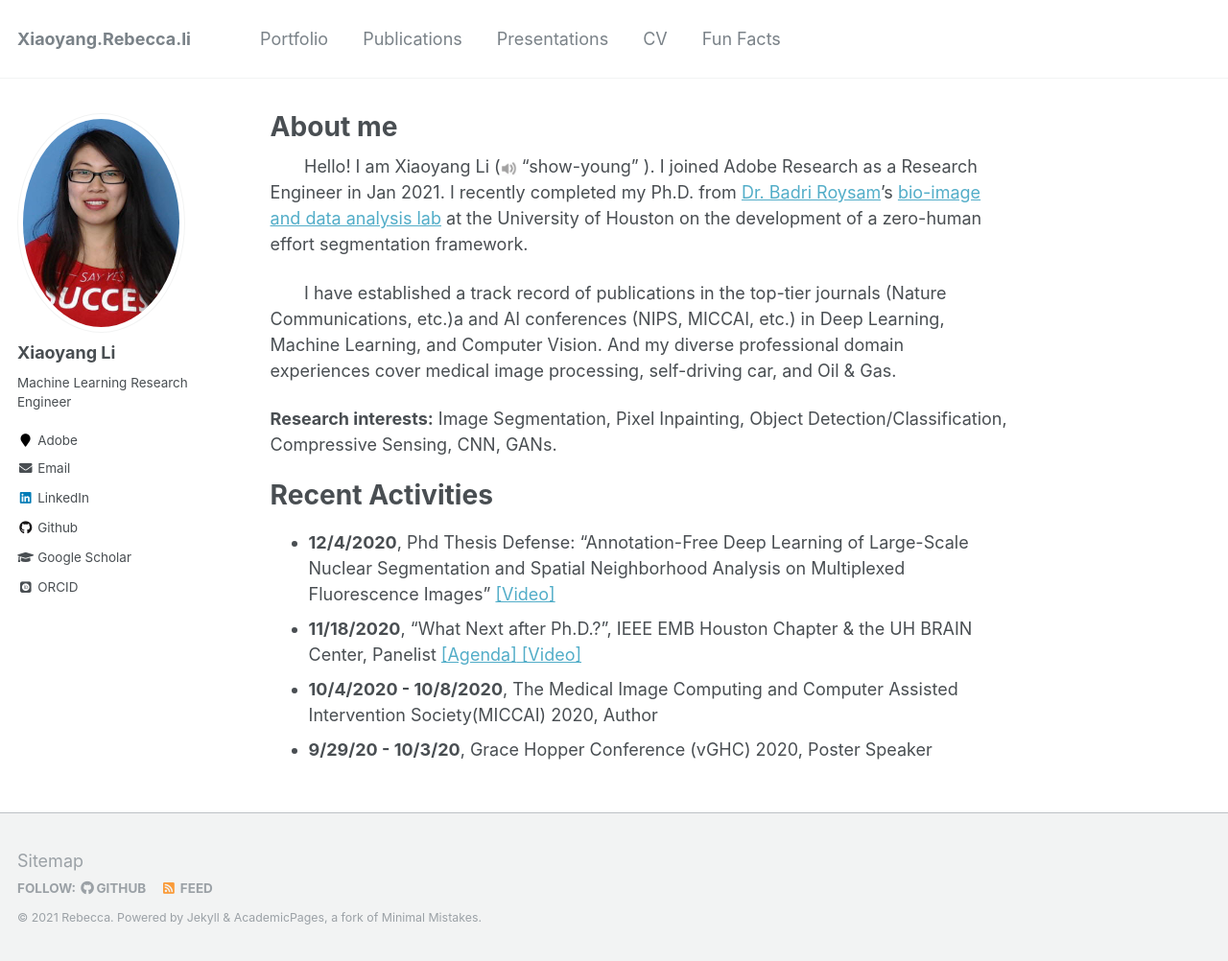
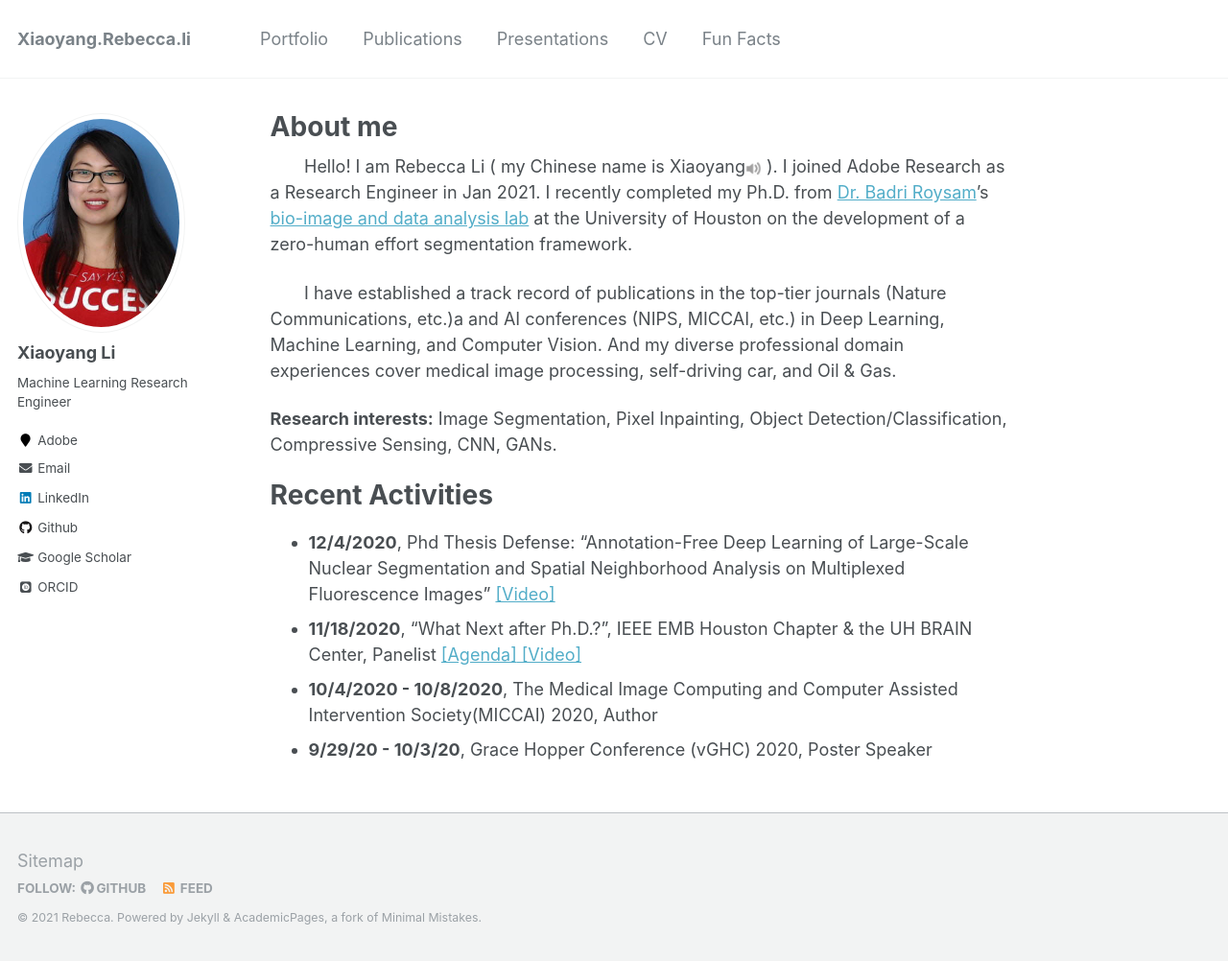
Before and after one commit to Xiaoyang-Rebecca/xiaoyang-rebecca.github.io, a Jekyll site: the page built from _pages/about.md, in a window 1280 px wide and 1002 px high. Shown: the whole window at 96% size. Built offline with Jekyll 4.4.1, drawn with Linux system fonts in a browser that asks for light colours; some web fonts are replaced.

Commit message:
Update about.md

```diff
--- a/_pages/about.md
+++ b/_pages/about.md
@@ -21,7 +21,7 @@ redirect_from:
 
 ###  &nbsp; -->
 
-&nbsp;&nbsp;&nbsp;&nbsp;&nbsp;&nbsp; Hello! I am Xiaoyang Li ([<img src="./figures/audio.png"  width="17">](https://www.howtosay.co.in/pronounce/xiaoyang-in-english) "show-young" ). I joined Adobe Research as a Research Engineer in Jan 2021. I recently completed my Ph.D. from [Dr. Badri Roysam](http://www.ee.uh.edu/faculty/roysam)'s [bio-image and data analysis lab](https://github.com/RoysamLab?tab=repositories) at the University of Houston on the development of a zero-human effort segmentation framework.
+&nbsp;&nbsp;&nbsp;&nbsp;&nbsp;&nbsp; Hello! I am Rebecca Li ( my Chinese name is Xiaoyang[<img src="./figures/audio.png"  width="17">](https://www.howtosay.co.in/pronounce/xiaoyang-in-english) ). I joined Adobe Research as a Research Engineer in Jan 2021. I recently completed my Ph.D. from [Dr. Badri Roysam](http://www.ee.uh.edu/faculty/roysam)'s [bio-image and data analysis lab](https://github.com/RoysamLab?tab=repositories) at the University of Houston on the development of a zero-human effort segmentation framework.
 
 &nbsp;&nbsp;&nbsp;&nbsp;&nbsp;&nbsp; I have established a track record of publications in the top-tier journals (Nature Communications, etc.)a and AI conferences (NIPS, MICCAI, etc.) in Deep Learning, Machine Learning, and Computer Vision. And my diverse professional domain experiences cover medical image processing, self-driving car, and Oil & Gas.
 
```
